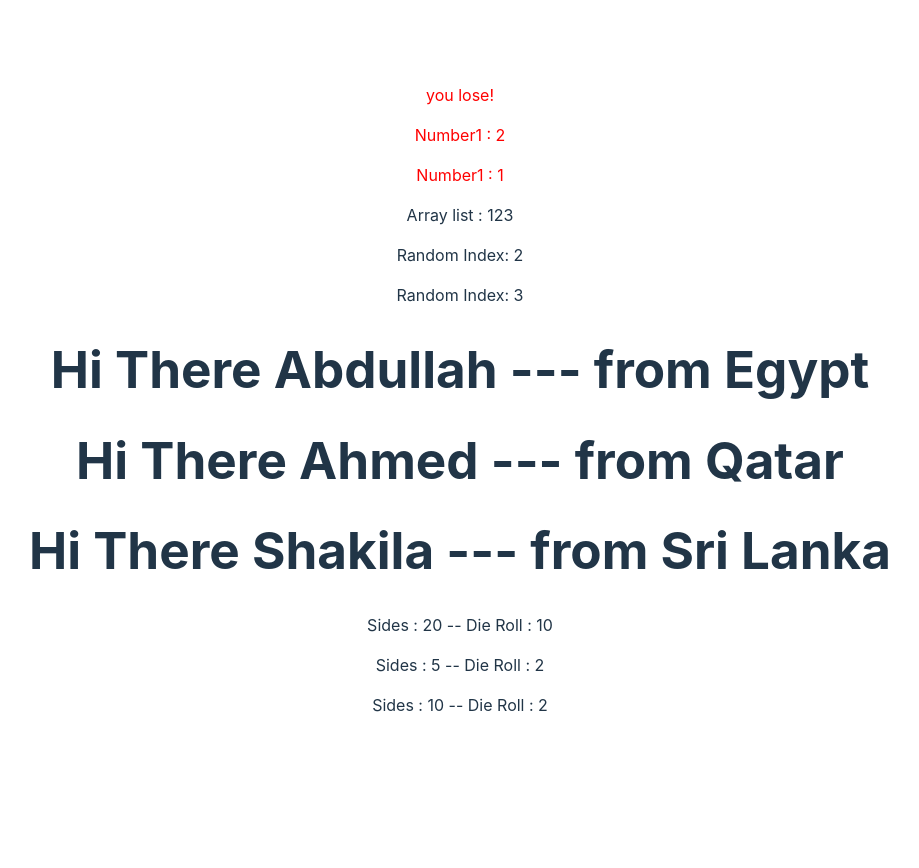
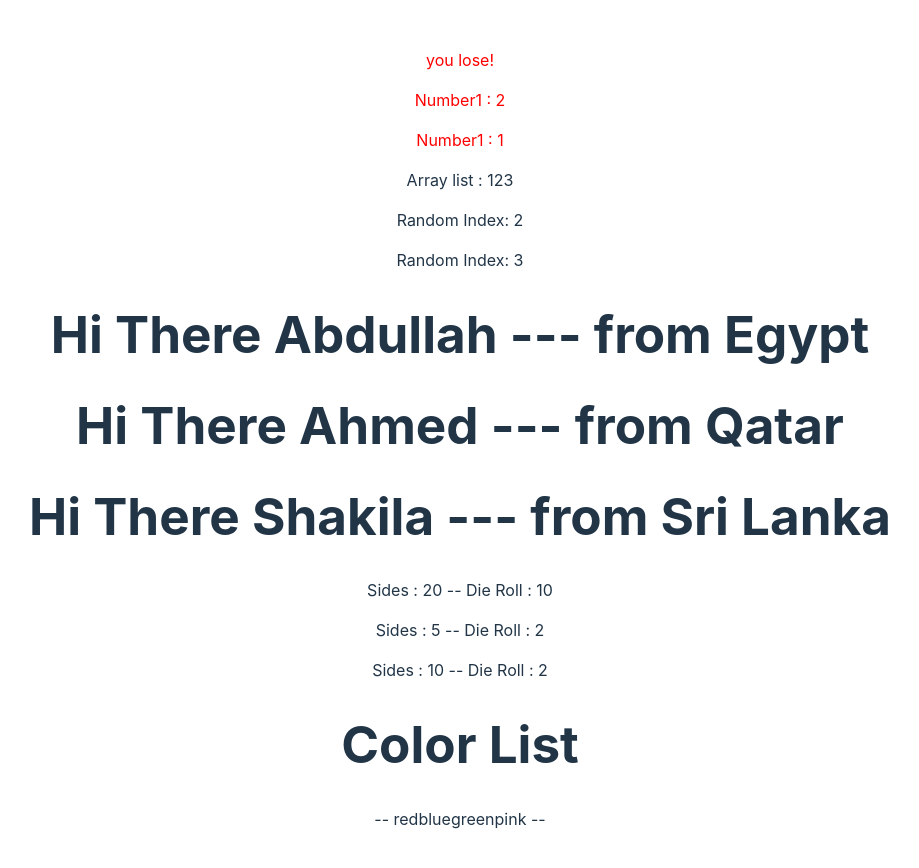
Before and after one commit to 101Shakila/first-react-app, a React (Vite) app: page / in a window 1280 px wide. Shown: the top 868 px of the page, without its empty margins (180-1099 px from the left). Before the commit the page ends 800 px from the top, so only its background shows below. Built offline with nearby package versions, Linux system fonts and the light colour scheme.

Commit message:
display array

```diff
--- a/src/App.jsx
+++ b/src/App.jsx
@@ -4,7 +4,7 @@ import Greeter from './Greeter'
 import Die from './Die'
 import ListPicker from './ListPicker'
 import Game from './Game'
-
+import ColorList from './ColorList'
 
 function App() {
   return (
@@ -17,6 +17,7 @@ function App() {
       <Die numberSides={20} />
       <Die numberSides={5} />
       <Die numberSides={10} />
+      <ColorList colors={["red", "blue", "green", "pink"]} />
     </div>
   )
 }
--- a/src/ColorList.jsx
+++ b/src/ColorList.jsx
@@ -1,7 +1,8 @@
-export default function ColorList() {
+export default function ColorList({ colors }) {
     return (
         <div>
             <h1>Color List</h1>
+            <p>--  {colors}  --</p>
         </div>
     )
 }
```
